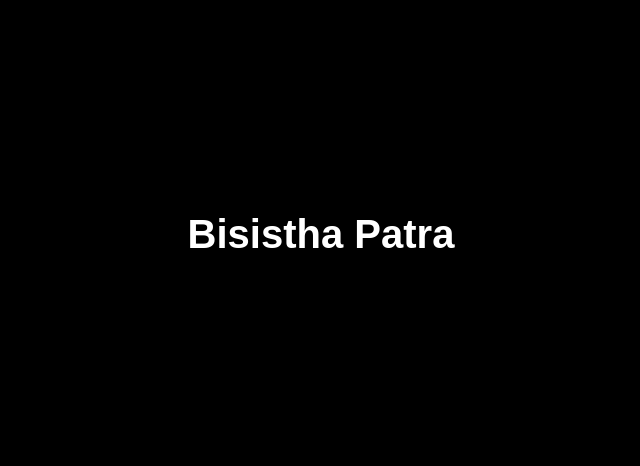
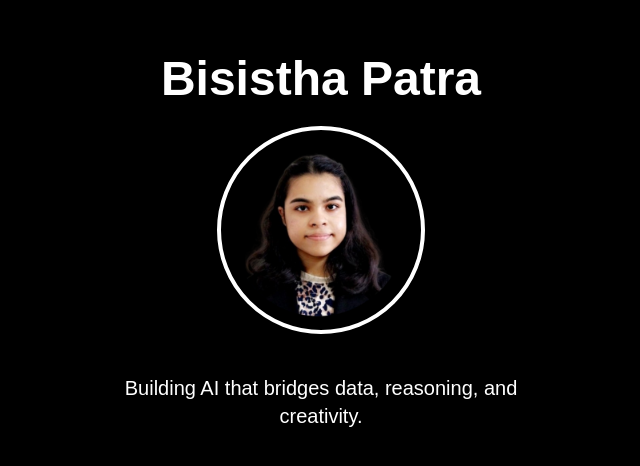
Before and after one commit to BisisthaP/BisisthaP.github.io, a plain HTML site: page index.html in a window 1280 px wide. Shown: the part 166-632 px from the top of the page, without its empty margins (319-959 px from the left). Drawn offline with Linux system fonts and the light colour scheme; files whose address does not match are found by name.

Commit message:
Added image and a few things

```diff
--- a/index.html
+++ b/index.html
@@ -2,25 +2,43 @@
 <html lang="en">
 <head>
 <meta charset="UTF-8" />
-<meta name="viewport" content="width=device-width, initial-scale=1.0"/>
-<title>Bisistha Patra Portfolio</title>
+<meta name="viewport" content="width=device-width, initial-scale=1" />
+<title>Bisistha Patra Landing Page</title>
 <style>
   body {
-    background-color: #000; /* Black background */
+    background-color: #000;
     margin: 0;
-    height: 100vh; /* Full viewport height */
+    height: 100vh;
     display: flex;
-    justify-content: center; /* Center horizontally */
-    align-items: center; /* Center vertically */
+    flex-direction: column;
+    justify-content: center;
+    align-items: center;
+    color: white;
+    font-family: Arial, sans-serif;
+    text-align: center;
   }
   h1 {
-    color: #fff; /* White text */
-    font-family: Arial, sans-serif;
-    font-size: 2.5rem;
+    font-size: 3rem;
+    margin-bottom: 20px;
+  }
+  .profile-image {
+    width: 200px;
+    height: 200px;
+    border-radius: 50%;
+    object-fit: cover;
+    border: 4px solid white;
+    margin-bottom: 20px;
+  }
+  .quote {
+    font-size: 1.25rem;
+    max-width: 400px;
+    line-height: 1.4;
   }
 </style>
 </head>
 <body>
   <h1>Bisistha Patra</h1>
+  <img src="C:\Users\b_pat\Desktop\Projects\portfolio\portfolio.png" alt="Bisistha Patra" class="profile-image" />
+  <p class="quote">Building AI that bridges data, reasoning, and creativity.</p>
 </body>
 </html>
```
Also changed, not shown: portfolio.png (added).
